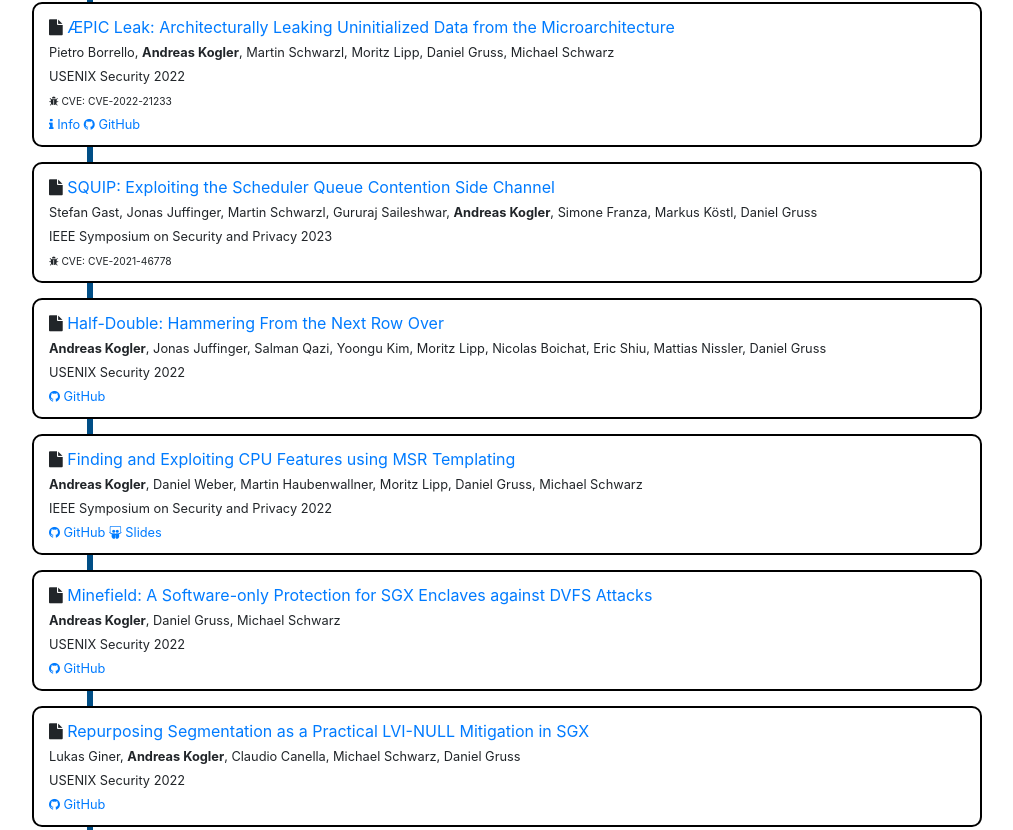
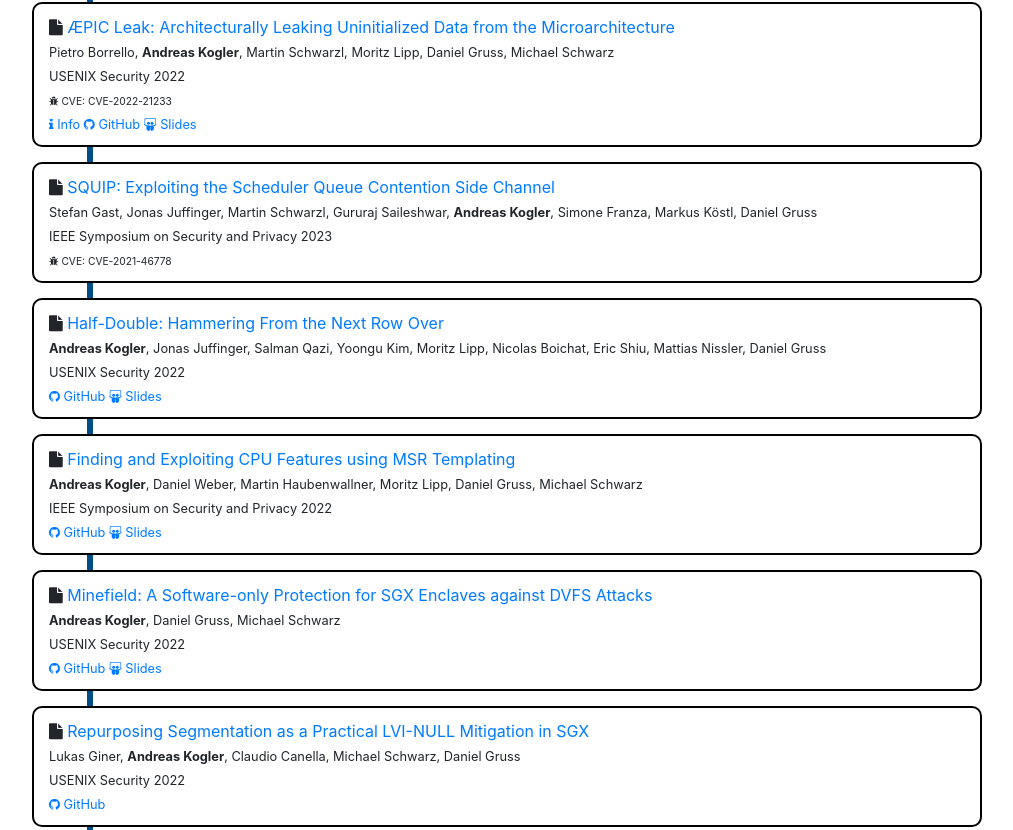
Before and after one commit to 0xhilbert/0xhilbert.github.io, a plain HTML site: page index.html in a window 1280 px wide. Shown: the part 449-1279 px from the top of the page, without its empty margins (133-1146 px from the left). Drawn offline with nearby package versions, Linux system fonts and the light colour scheme.

Commit message:
usenix slides

```diff
--- a/index.html
+++ b/index.html
@@ -196,7 +196,7 @@
                  CVE: CVE-2022-21233
               </small>
               <br>
-              <span class="sbtn"><a href="https://aepicleak.com/"><i class="fa fa-info"></i> Info</a></span> <span class="sbtn"><a href="https://github.com/IAIK/aepic"><i class="fa fa-github"></i> GitHub</a></span>
+              <span class="sbtn"><a href="https://aepicleak.com/"><i class="fa fa-info"></i> Info</a></span> <span class="sbtn"><a href="https://github.com/IAIK/aepic"><i class="fa fa-github"></i> GitHub</a></span> <span class="sbtn"><a href="https://andreaskogler.com/slides/aepic-leak.pdf"><i class="fa fa-slideshare"></i> Slides</a></span>
             </small>
           </div>
         </div>
@@ -244,7 +244,7 @@
               <br>
               USENIX Security 2022
               <br>
-              <span class="sbtn"><a href="https://github.com/IAIK/halfdouble"><i class="fa fa-github"></i> GitHub</a></span>
+              <span class="sbtn"><a href="https://github.com/IAIK/halfdouble"><i class="fa fa-github"></i> GitHub</a></span> <span class="sbtn"><a href="https://andreaskogler.com/slides/half-double.pdf"><i class="fa fa-slideshare"></i> Slides</a></span>
             </small>
           </div>
         </div>
@@ -286,7 +286,7 @@
               <br>
               USENIX Security 2022
               <br>
-              <span class="sbtn"><a href="https://github.com/IAIK/minefield"><i class="fa fa-github"></i> GitHub</a></span>
+              <span class="sbtn"><a href="https://github.com/IAIK/minefield"><i class="fa fa-github"></i> GitHub</a></span> <span class="sbtn"><a href="https://andreaskogler.com/slides/minefield.pdf"><i class="fa fa-slideshare"></i> Slides</a></span>
             </small>
           </div>
         </div>
@@ -608,7 +608,7 @@
 
 
             <footer>
-                <p>&copy; 2022 Andreas Kogler. <small>Last updated: 2022-08-09 21:08</small></p>
+                <p>&copy; 2022 Andreas Kogler. <small>Last updated: 2022-08-14 04:35</small></p>
             </footer>
 
         </div>
```
Also changed, not shown: 3 other files.
